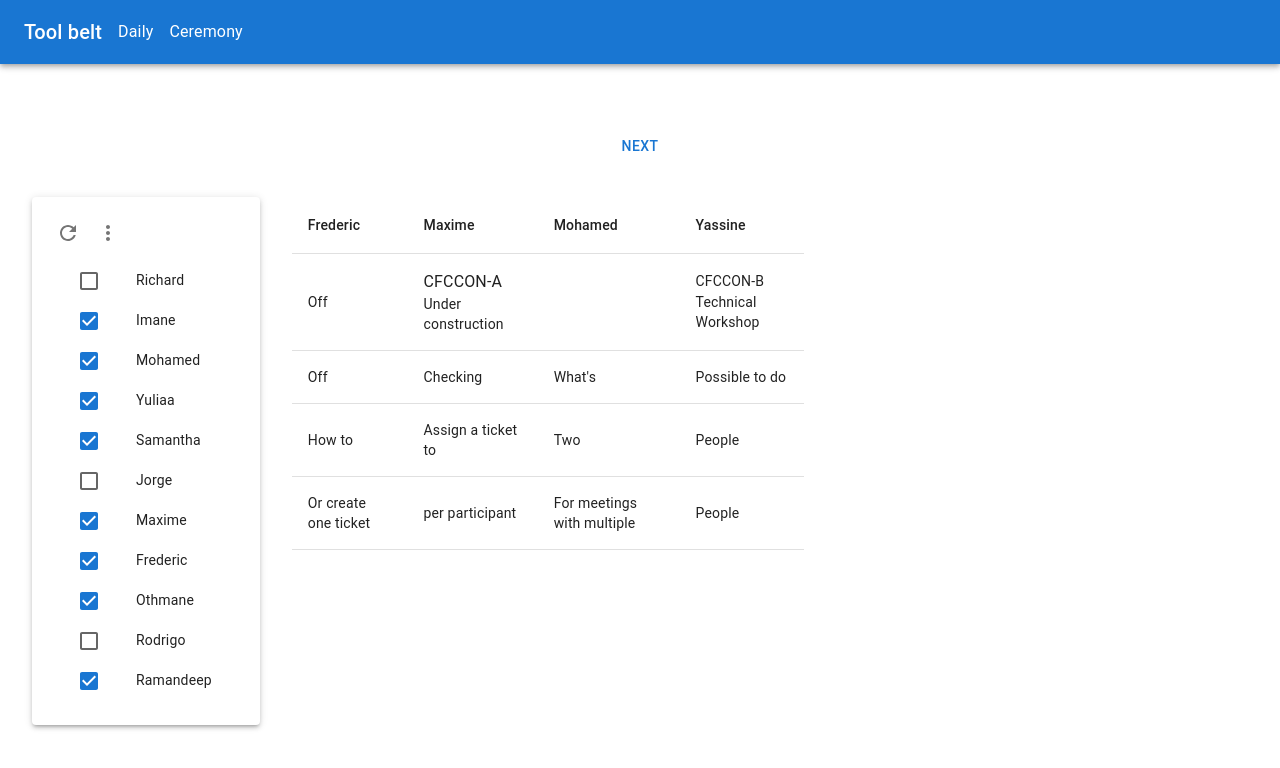
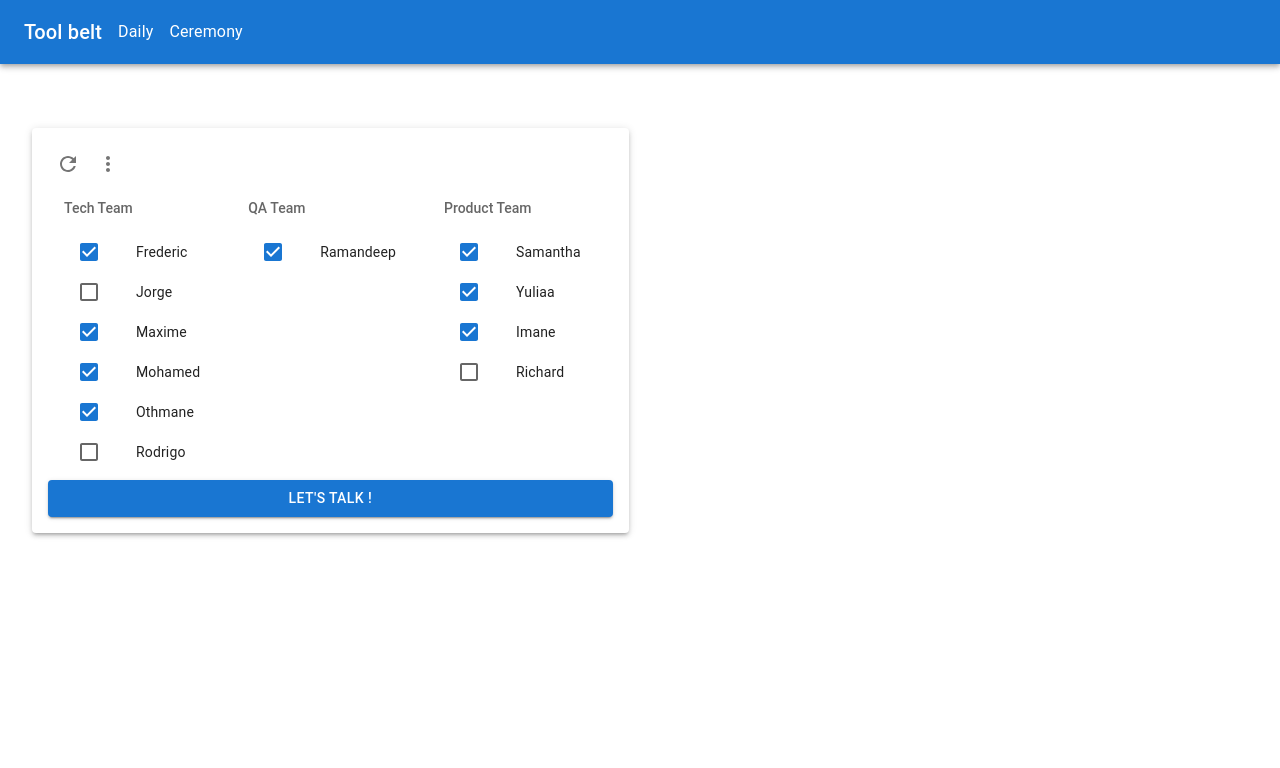
Before and after one commit to frederic-mamath/tool-belt, a React (Create React App) app: page / in a window 1280 px wide. Shown: the top 768 px of the page. Built offline with nearby package versions, Linux system fonts and the light colour scheme.

Commit message:
:alembic: Trying xstate to handle daily meetings

```diff
--- a/src/App.tsx
+++ b/src/App.tsx
@@ -18,7 +18,6 @@ import { Worker } from "mocks/workers";
 import { useEffect, useState } from "react";
 
 import Speakers from "components/Speakers";
-import Truck from "components/Truck";
 
 import CountdownCard from "./components/CountdownCard";
 
@@ -54,7 +53,7 @@ const App = () => {
   // const filteredSpeakers = speakersOrdered.filter(
   //   (worker) => !filteredSpeakerIds.includes(worker.id)
   // );
-  const filteredSpeakers: Worker[] = [];
+  const filteredSpeakers: Worker[] = state.context.validatedSpeakers;
 
   const currentSpeaker =
     currentSpeakerIndex !== undefined
@@ -65,6 +64,11 @@ const App = () => {
       ? filteredSpeakers[currentSpeakerIndex + 1]?.displayName || "Let's Go !"
       : "No one yet";
 
+  const onStartDaily = (workers: Worker[]) => {
+    send(NEXT_EVENT, { validatedSpeakers: workers });
+  };
+
+  console.log({ state });
   return (
     <Stack gap={4}>
       <AppBar position="sticky">
@@ -87,15 +91,10 @@ const App = () => {
         }}
         justifyContent="center"
       >
-        <Button
-          onClick={() => {
-            send(NEXT_EVENT);
-          }}
-        >
-          Next
-        </Button>
         <Stack direction="row" gap={4}>
-          {state.matches(PICK_PARTICIPANTS_STATE) && <Speakers />}
+          {state.matches(PICK_PARTICIPANTS_STATE) && (
+            <Speakers onStart={onStartDaily} />
+          )}
           {state.matches(ON_GOING_STATE) && (
             <>
               <Stack gap={4} flex={1}>
@@ -124,15 +123,15 @@ const App = () => {
                       setCurrentSpeakerIndex(0);
                       return;
                     }
-                    // if (currentSpeakerIndex < speakersOrdered.length) {
-                    //   setCurrentSpeakerIndex(currentSpeakerIndex + 1);
-                    //   return;
-                    // }
+                    if (currentSpeakerIndex < filteredSpeakers.length) {
+                      setCurrentSpeakerIndex(currentSpeakerIndex + 1);
+                      return;
+                    }
                   }}
-                  // disabled={
-                  //   !!currentSpeakerIndex &&
-                  //   currentSpeakerIndex >= speakersOrdered.length
-                  // }
+                  disabled={
+                    !!currentSpeakerIndex &&
+                    currentSpeakerIndex >= filteredSpeakers.length
+                  }
                 >
                   {currentSpeakerIndex === undefined ? "Start" : "Next"}
                 </Button>
@@ -149,7 +148,7 @@ const App = () => {
             </>
           )}
 
-          <Truck />
+          {/* <Truck /> */}
         </Stack>
       </Stack>
     </Stack>
--- a/src/components/PickParticipants/index.ts
+++ /dev/null
@@ -1 +0,0 @@
-export { default } from "./PickParticipants";
--- a/src/components/Speakers/Speakers.service.ts
+++ b/src/components/Speakers/Speakers.service.ts
@@ -13,3 +13,10 @@ export const getCheckedWorkers = (workers: Worker[]) => {
     return false;
   });
 };
+
+export const getFilteredSpeakers = (
+  workers: Worker[],
+  filteredWorkerIds: string[]
+) => {
+  return workers.filter((worker) => !filteredWorkerIds.includes(worker.id));
+};
--- a/src/components/Speakers/Speakers.tsx
+++ b/src/components/Speakers/Speakers.tsx
@@ -1,6 +1,7 @@
 import MoreVertIcon from "@mui/icons-material/MoreVert";
 import RefreshIcon from "@mui/icons-material/Refresh";
 import {
+  Button,
   Card,
   Checkbox,
   IconButton,
@@ -9,19 +10,31 @@ import {
   ListItemButton,
   ListItemIcon,
   ListItemText,
+  ListSubheader,
   Menu,
   MenuItem,
   Stack,
   Tooltip,
 } from "@mui/material";
-import { WORKERS, Worker } from "mocks/workers";
+import {
+  PRODUCT_WORKERS,
+  QA_WORKERS,
+  TECH_WORKERS,
+  WORKERS,
+  Worker,
+} from "mocks/workers";
 import { append, without } from "ramda";
 import { MouseEventHandler, useState } from "react";
 import { shuffle } from "services/array";
 
-import { getCheckedWorkers } from "./Speakers.service";
+import { getCheckedWorkers, getFilteredSpeakers } from "./Speakers.service";
 
-const Speakers = () => {
+interface Props {
+  onStart: (workers: Worker[]) => void;
+}
+
+const Speakers = (props: Props) => {
+  const { onStart } = props;
   const [speakersOrdered, setSpeakersOrdered] = useState<Worker[]>(
     shuffle(WORKERS)
   );
@@ -55,7 +68,7 @@ const Speakers = () => {
   };
 
   return (
-    <Card sx={{ maxWidth: 248, p: 2 }} elevation={3}>
+    <Card sx={{ p: 2 }} elevation={3}>
       <Stack direction="row">
         <Tooltip title="Shuffle speakers">
           <IconButton onClick={onShuffleSpeakers}>
@@ -80,8 +93,15 @@ const Speakers = () => {
         <MenuItem disabled>Uncheck all</MenuItem>
         <MenuItem disabled>Check by role</MenuItem>
       </Menu>
-      <List>
-        {speakersOrdered.map((worker) => (
+      <Stack direction="row">
+        <List
+          subheader={
+            <ListSubheader component="div" id="nested-list-subheader">
+              Tech Team
+            </ListSubheader>
+          }
+        >
+          {TECH_WORKERS.map((worker) => (
             <ListItem key={worker.id} sx={{ height: 40 }}>
               <ListItemButton
                 disabled={worker.isOff}
@@ -102,6 +122,72 @@ const Speakers = () => {
             </ListItem>
           ))}
         </List>
+        <List
+          subheader={
+            <ListSubheader component="div" id="nested-list-subheader">
+              QA Team
+            </ListSubheader>
+          }
+        >
+          {QA_WORKERS.map((worker) => (
+            <ListItem key={worker.id} sx={{ height: 40 }}>
+              <ListItemButton
+                disabled={worker.isOff}
+                onClick={() => onClickToggleSpeaker(worker)}
+                dense
+              >
+                <ListItemIcon>
+                  <Checkbox
+                    edge="start"
+                    checked={!filteredSpeakerIds.includes(worker.id)}
+                    tabIndex={-1}
+                    disableRipple
+                    inputProps={{ "aria-labelledby": worker.id }}
+                  />
+                </ListItemIcon>
+                <ListItemText id={worker.id} primary={worker.displayName} />
+              </ListItemButton>
+            </ListItem>
+          ))}
+        </List>
+        <List
+          subheader={
+            <ListSubheader component="div" id="nested-list-subheader">
+              Product Team
+            </ListSubheader>
+          }
+        >
+          {PRODUCT_WORKERS.map((worker) => (
+            <ListItem key={worker.id} sx={{ height: 40 }}>
+              <ListItemButton
+                disabled={worker.isOff}
+                onClick={() => onClickToggleSpeaker(worker)}
+                dense
+              >
+                <ListItemIcon>
+                  <Checkbox
+                    edge="start"
+                    checked={!filteredSpeakerIds.includes(worker.id)}
+                    tabIndex={-1}
+                    disableRipple
+                    inputProps={{ "aria-labelledby": worker.id }}
+                  />
+                </ListItemIcon>
+                <ListItemText id={worker.id} primary={worker.displayName} />
+              </ListItemButton>
+            </ListItem>
+          ))}
+        </List>
+      </Stack>
+      <Button
+        onClick={() =>
+          onStart(getFilteredSpeakers(speakersOrdered, filteredSpeakerIds))
+        }
+        variant="contained"
+        sx={{ width: "100%" }}
+      >
+        Let's talk !
+      </Button>
     </Card>
   );
 };
--- a/src/machines/dailyMachine.ts
+++ b/src/machines/dailyMachine.ts
@@ -1,5 +1,5 @@
 import { WORKERS, Worker } from "mocks/workers";
-import { createMachine } from "xstate";
+import { assign, createMachine } from "xstate";
 
 export const PICK_PARTICIPANTS_STATE = "PICK_PARTICIPANTS";
 export const ON_GOING_STATE = "ON_GOING";
@@ -10,7 +10,22 @@ export const NEXT_EVENT = "NEXT";
 export const QUESTION_EVENT = "QUESTION";
 export const RESUME_EVENT = "RESUME";
 
-export const dailyMachine = createMachine({
+interface DailyMachineContext {
+  users: Worker[];
+  orderedSpeakers: Worker[];
+  validatedSpeakers: Worker[];
+  currentSpeakerId: string | null;
+  nextSpeakerId: string | null;
+}
+
+type DailyMachineEvents =
+  | { type: typeof NEXT_EVENT; validatedSpeakers: Worker[] }
+  | { type: typeof QUESTION_EVENT }
+  | { type: typeof RESUME_EVENT };
+
+export const dailyMachine = createMachine(
+  {
+    predictableActionArguments: true,
     id: "daily",
     initial: PICK_PARTICIPANTS_STATE,
     context: {
@@ -19,17 +34,17 @@ export const dailyMachine = createMachine({
       validatedSpeakers: [],
       currentSpeakerId: null,
       nextSpeakerId: null,
-  } as {
-    users: Worker[];
-    orderedSpeakers: Worker[];
-    validatedSpeakers: Worker[];
-    currentSpeakerId: string | null;
-    nextSpeakerId: string | null;
+    } as DailyMachineContext,
+    schema: {
+      events: {} as DailyMachineEvents,
     },
     states: {
       [PICK_PARTICIPANTS_STATE]: {
         on: {
-        [NEXT_EVENT]: { target: ON_GOING_STATE },
+          [NEXT_EVENT]: {
+            target: ON_GOING_STATE,
+            actions: ["setValidatedSpeakers"],
+          },
         },
       },
       [ON_GOING_STATE]: {
@@ -39,7 +54,9 @@ export const dailyMachine = createMachine({
       },
       [QUESTION_STATE]: {
         on: {
-        [RESUME_EVENT]: { target: ON_GOING_STATE },
+          [RESUME_EVENT]: {
+            target: ON_GOING_STATE,
+          },
           [NEXT_EVENT]: { target: END_STATE },
         },
       },
@@ -47,4 +64,18 @@ export const dailyMachine = createMachine({
         type: "final",
       },
     },
-});
+  },
+  {
+    actions: {
+      setValidatedSpeakers: assign({
+        validatedSpeakers: (_, event) => {
+          if (event.type !== NEXT_EVENT) {
+            return [];
+          }
+
+          return event.validatedSpeakers;
+        },
+      }),
+    },
+  }
+);
--- a/src/mocks/workers.ts
+++ b/src/mocks/workers.ts
@@ -9,7 +9,31 @@ export interface Worker {
   isOff?: boolean;
 }
 
-export const WORKERS: Worker[] = [
+export const QA_WORKERS: Worker[] = [
+  {
+    id: uuidv4(),
+    displayName: "Ramandeep",
+    isEnabledByDefault: true,
+    teams: [],
+  },
+];
+export const PRODUCT_WORKERS: Worker[] = [
+  {
+    id: uuidv4(),
+    displayName: "Samantha",
+    isEnabledByDefault: true,
+    teams: [],
+  },
+  { id: uuidv4(), displayName: "Yuliaa", isEnabledByDefault: true, teams: [] },
+  { id: uuidv4(), displayName: "Imane", isEnabledByDefault: true, teams: [] },
+  {
+    id: uuidv4(),
+    displayName: "Richard",
+    isEnabledByDefault: false,
+    teams: [],
+  },
+];
+export const TECH_WORKERS: Worker[] = [
   {
     id: uuidv4(),
     displayName: "Frederic",
@@ -20,31 +44,13 @@ export const WORKERS: Worker[] = [
   { id: uuidv4(), displayName: "Maxime", isEnabledByDefault: true, teams: [] },
   { id: uuidv4(), displayName: "Mohamed", isEnabledByDefault: true, teams: [] },
   { id: uuidv4(), displayName: "Othmane", isEnabledByDefault: true, teams: [] },
-  {
-    id: uuidv4(),
-    displayName: "Ramandeep",
-    isEnabledByDefault: true,
-    teams: [],
-  },
+
   {
     id: uuidv4(),
     displayName: "Rodrigo",
     isEnabledByDefault: false,
     teams: [],
   },
-  {
-    id: uuidv4(),
-    displayName: "Samantha",
-    isEnabledByDefault: true,
-    teams: [],
-  },
-  // { id: uuidv4(), displayName: "Yassine", isEnabledByDefault: true, teams: [] },
-  { id: uuidv4(), displayName: "Yuliaa", isEnabledByDefault: true, teams: [] },
-  { id: uuidv4(), displayName: "Imane", isEnabledByDefault: true, teams: [] },
-  {
-    id: uuidv4(),
-    displayName: "Richard",
-    isEnabledByDefault: false,
-    teams: [],
-  },
 ];
+
+export const WORKERS = [...TECH_WORKERS, ...QA_WORKERS, ...PRODUCT_WORKERS];
```
Also changed, not shown: src/components/PickParticipants/PickParticipants.tsx (deleted, +0 -23 lines). Lines whose indentation alone changed are shown as unchanged.
